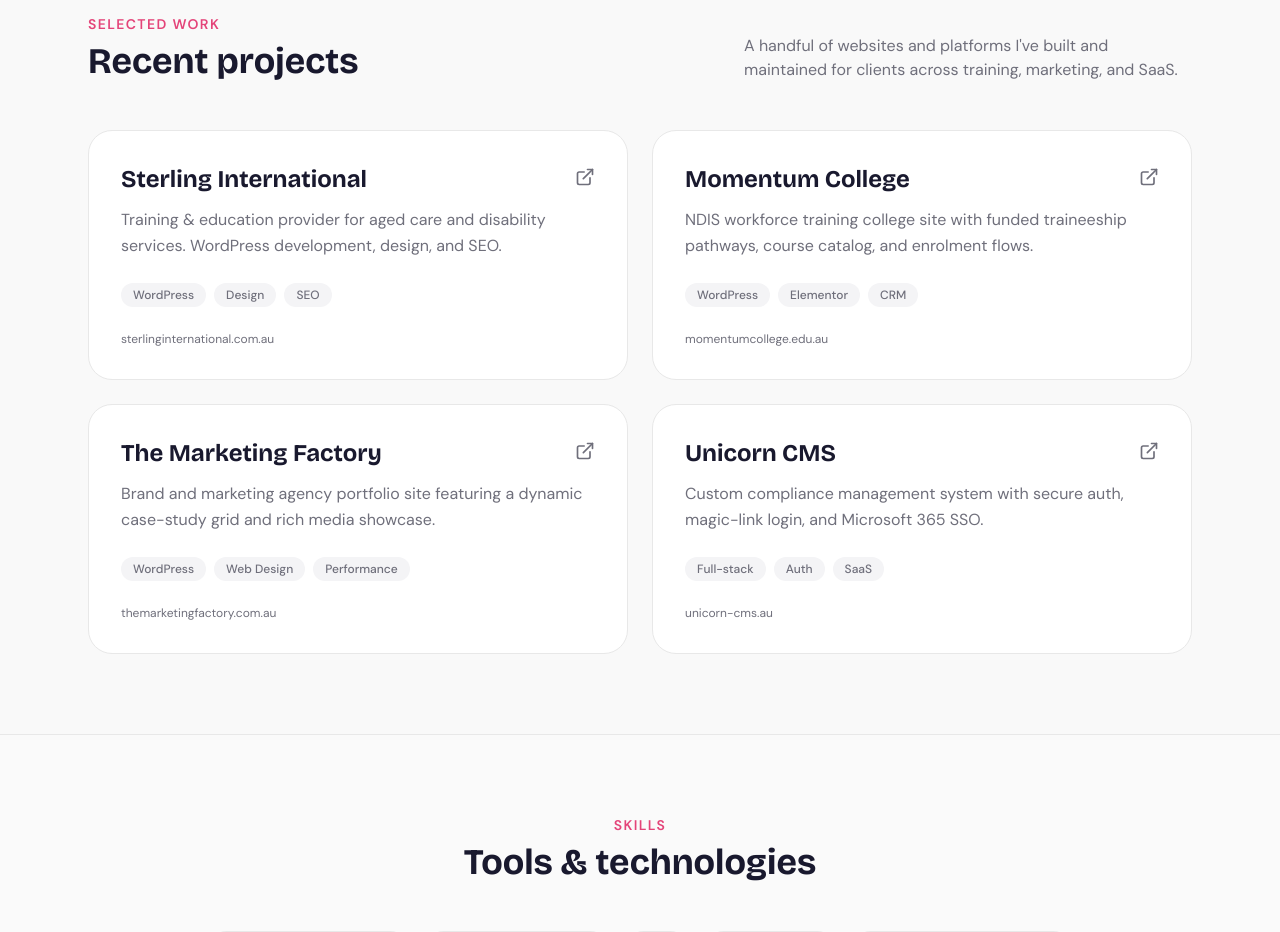
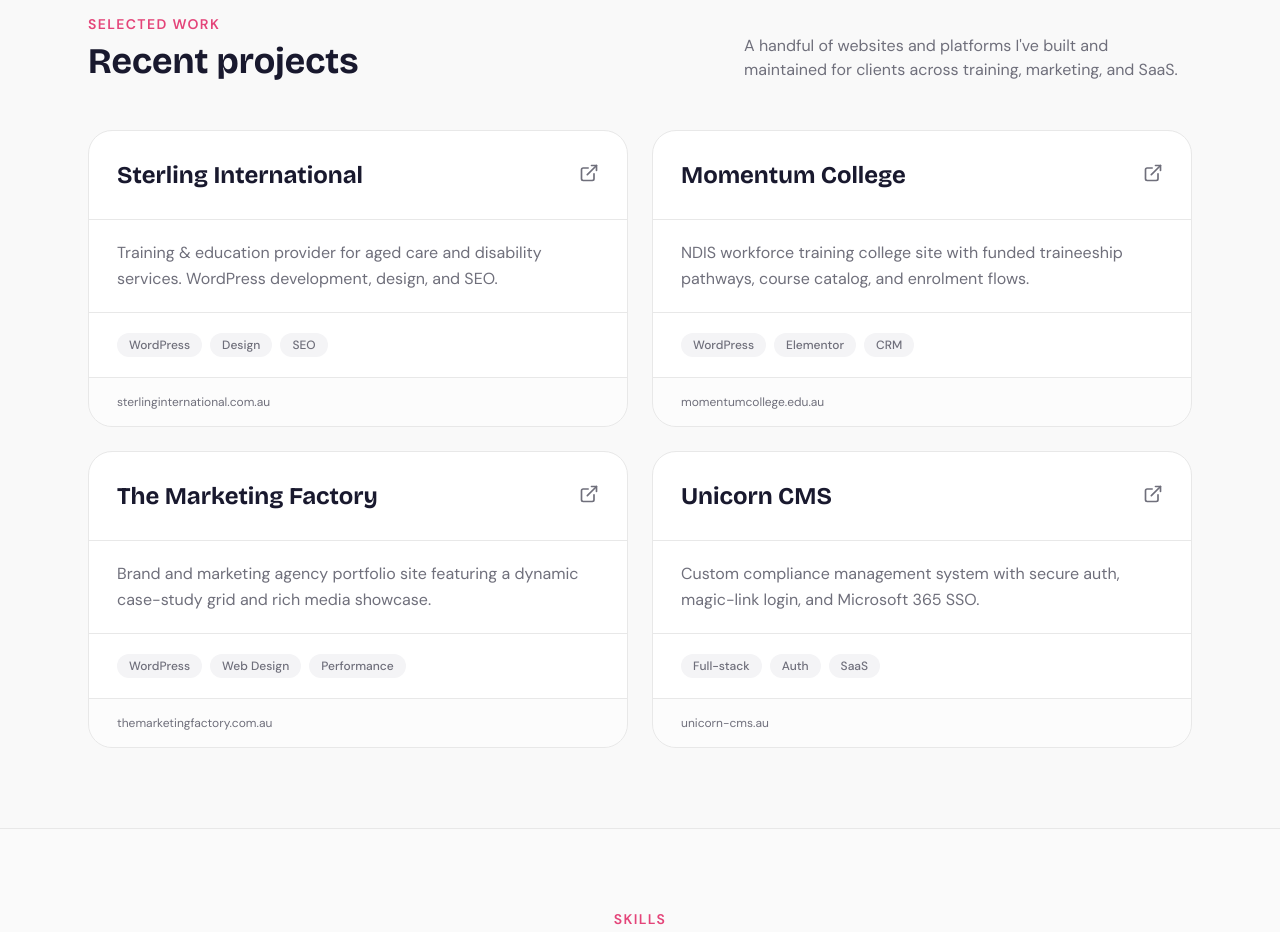
Before and after one commit to baternaian95-lab/ian-baterna-portfolio, a React (Vite) app: page / in a window 1280 px wide. Shown: the part 1860-2792 px from the top of the page. Built offline with nearby package versions, Linux system fonts and the light colour scheme; the HTML template or start-up script is replaced by a standard one.

Commit message:
Changes
Co-authored-by: ian-vivacity <215267495+ian-vivacity@users.noreply.github.com>

```diff
--- a/src/pages/Portfolio.tsx
+++ b/src/pages/Portfolio.tsx
@@ -238,23 +238,23 @@ export default function Portfolio() {
                 whileInView={{ opacity: 1, y: 0 }}
                 viewport={{ once: true }}
                 transition={{ duration: 0.5, delay: i * 0.08 }}
-                className="group bg-card border border-border rounded-3xl p-8 hover:shadow-xl hover:border-primary/40 transition flex flex-col"
+                className="group bg-card border border-border rounded-3xl hover:shadow-xl hover:border-primary/40 transition flex flex-col divide-y divide-border overflow-hidden"
               >
-                <div className="flex items-start justify-between gap-4">
+                <div className="flex items-start justify-between gap-4 p-7">
                   <h3 className="font-display text-2xl font-bold group-hover:text-primary transition">
                     {p.title}
                   </h3>
                   <ExternalLink className="w-5 h-5 text-muted-foreground group-hover:text-primary transition flex-shrink-0 mt-1" />
                 </div>
-                <p className="mt-3 text-muted-foreground leading-relaxed">{p.description}</p>
-                <div className="mt-6 flex flex-wrap gap-2">
+                <p className="text-muted-foreground leading-relaxed px-7 py-5">{p.description}</p>
+                <div className="flex flex-wrap gap-2 px-7 py-5">
                   {p.tags.map((t) => (
                     <span key={t} className="px-3 py-1 rounded-full bg-muted text-xs font-medium text-muted-foreground">
                       {t}
                     </span>
                   ))}
                 </div>
-                <div className="mt-6 text-xs text-muted-foreground truncate">
+                <div className="text-xs text-muted-foreground truncate px-7 py-4 bg-muted/30">
                   {p.url.replace(/^https?:\/\//, "").replace(/\/$/, "")}
                 </div>
               </motion.a>
```
